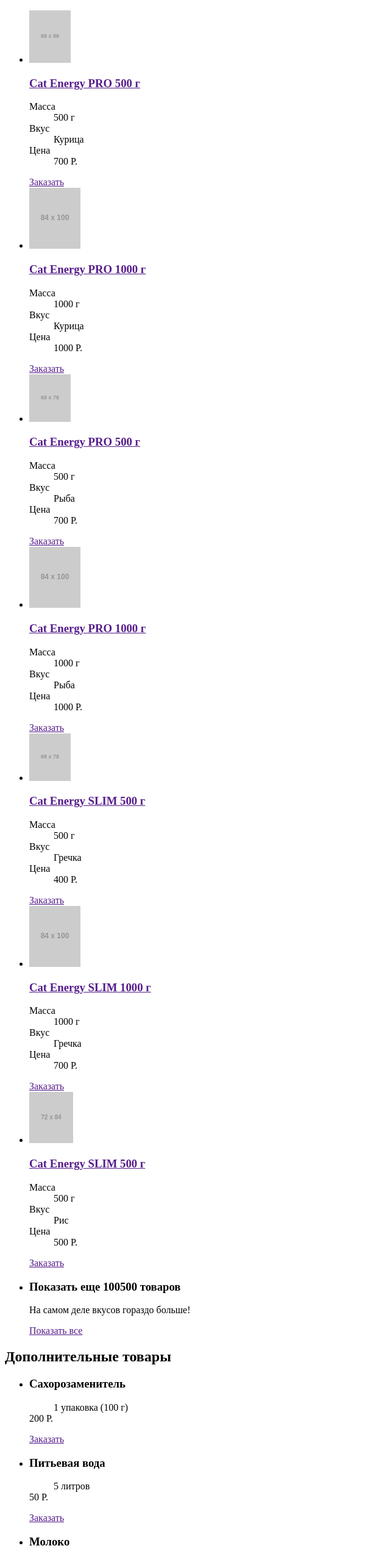
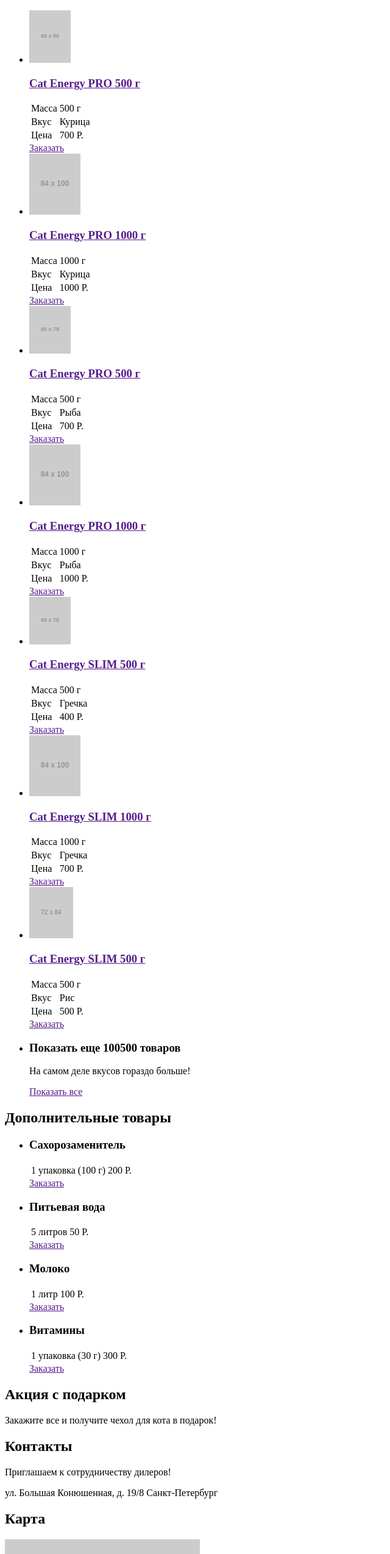
Before and after one commit to LxndrOghma/1548175-cat-energy-21, a website: page source/catalog.html in a window 1280 px wide. Shown: the part 251-2800 px from the top of the page at 61% size, without its empty margins (0-640 px from the left). Drawn offline with Linux system fonts and the light colour scheme; placeholder pictures from the web are drawn by us.

Commit message:
Провёл рефакторинг кода согласно замечаниям

```diff
--- a/source/catalog.html
+++ b/source/catalog.html
@@ -35,147 +35,189 @@
           <ul class="products__list">
             <li class="products__item">
               <div class="products__item-options">
-                <a class="products__link products__img" href="">
-                  <img class="products__img--pro-500-chicken" src="https://via.placeholder.com/68x86" width="68" height="86" alt="Порция Cat Energy Pro 500 грамм с курицей">
+                <a class="products__link" href="">
+                  <img class="products__img" src="https://via.placeholder.com/68x86" width="68" height="86" alt="Порция Cat Energy Pro 500 грамм с курицей">
                 </a>
                 <div class="products__parametres">
-                  <a class="products__link products__title-wrapper" href="">
+                  <a class="products__title-link" href="">
                     <h3 class="products__title">Cat Energy PRO 500 г</h3>
                   </a>
-                  <dl class="products__description-list">
-                    <dt class="products__description-list-term">Масса</dt>
-                    <dd class="products__description-list-description">500 г</dd>
-                    <dt class="products__description-list-term">Вкус</dt>
-                    <dd class="products__description-list-description">Курица</dd>
-                    <dt class="products__description-list-term">Цена</dt>
-                    <dd class="products__description-list-description">700 Р.</dd>
-                  </dl>
+                  <table class="products__description-table">
+                    <tr class="products__description-table-row">
+                      <td class="products__description-table-description">Масса</td>
+                      <td class="products__description-table-value">500 г</td>
+                    </tr>
+                    <tr class="products__description-table-row">
+                      <td class="products__description-table-description">Вкус</td>
+                      <td class="products__description-table-value">Курица</td>
+                    </tr>
+                    <tr class="products__description-table-row">
+                      <td class="products__description-table-description">Цена</td>
+                      <td class="products__description-table-value">700 Р.</td>
+                    </tr>
+                  </table>
                 </div>
               </div>
               <a class="products__button button" href="">Заказать</a>
             </li>
             <li class="products__item">
               <div class="products__item-options">
-                <a class="products__link products__img" href="">
-                  <img class="products__img--pro-1000-chicken" src="https://via.placeholder.com/84x100" width="84" height="100" alt="Порция Cat Energy Pro 1000 грамм с курицей">
+                <a class="products__link" href="">
+                  <img class="products__img" src="https://via.placeholder.com/84x100" width="84" height="100" alt="Порция Cat Energy Pro 1000 грамм с курицей">
                 </a>
                 <div class="products__parametres">
-                  <a class="products__link products__title-wrapper" href="">
+                  <a class="products__title-link" href="">
                     <h3 class="products__title">Cat Energy PRO 1000 г</h3>
                   </a>
-                  <dl class="products__description-list">
-                    <dt class="products__description-list-term">Масса</dt>
-                    <dd class="products__description-list-description">1000 г</dd>
-                    <dt class="products__description-list-term">Вкус</dt>
-                    <dd class="products__description-list-description">Курица</dd>
-                    <dt class="products__description-list-term">Цена</dt>
-                    <dd class="products__description-list-description">1000 Р.</dd>
-                  </dl>
+                  <table class="products__description-table">
+                    <tr class="products__description-table-row">
+                      <td class="products__description-table-description">Масса</td>
+                      <td class="products__description-table-value">1000 г</td>
+                    </tr>
+                    <tr class="products__description-table-row">
+                      <td class="products__description-table-description">Вкус</td>
+                      <td class="products__description-table-value">Курица</td>
+                    </tr>
+                    <tr class="products__description-table-row">
+                      <td class="products__description-table-description">Цена</td>
+                      <td class="products__description-table-value">1000 Р.</td>
+                    </tr>
+                  </table>
                 </div>
               </div>
               <a class="products__button button" href="">Заказать</a>
             </li>
             <li class="products__item">
               <div class="products__item-options">
-                <a class="products__link products__img" href="">
-                  <img class="products__img--pro-500-fish" src="https://via.placeholder.com/68x78" width="68" height="78" alt="Порция Cat Energy Pro 500 грамм с рыбой">
+                <a class="products__link" href="">
+                  <img class="products__img" src="https://via.placeholder.com/68x78" width="68" height="78" alt="Порция Cat Energy Pro 500 грамм с рыбой">
                 </a>
                 <div class="products__parametres">
-                  <a class="products__link products__title-wrapper" href="">
+                  <a class="products__title-link" href="">
                     <h3 class="products__title">Cat Energy PRO 500 г</h3>
                   </a>
-                  <dl class="products__description-list">
-                    <dt class="products__description-list-term">Масса</dt>
-                    <dd class="products__description-list-description">500 г</dd>
-                    <dt class="products__description-list-term">Вкус</dt>
-                    <dd class="products__description-list-description">Рыба</dd>
-                    <dt class="products__description-list-term">Цена</dt>
-                    <dd class="products__description-list-description">700 Р.</dd>
-                  </dl>
+                  <table class="products__description-table">
+                    <tr class="products__description-table-row">
+                      <td class="products__description-table-description">Масса</td>
+                      <td class="products__description-table-value">500 г</td>
+                    </tr>
+                    <tr class="products__description-table-row">
+                      <td class="products__description-table-description">Вкус</td>
+                      <td class="products__description-table-value">Рыба</td>
+                    </tr>
+                    <tr class="products__description-table-row">
+                      <td class="products__description-table-description">Цена</td>
+                      <td class="products__description-table-value">700 Р.</td>
+                    </tr>
+                  </table>
                 </div>
               </div>
               <a class="products__button button" href="">Заказать</a>
             </li>
             <li class="products__item">
               <div class="products__item-options">
-                <a class="products__link products__img" href="">
-                  <img class="products__img--pro-1000-fish" src="https://via.placeholder.com/84x100" width="84" height="100" alt="Порция Cat Energy Pro 1000 грамм с рыбой">
+                <a class="products__link" href="">
+                  <img class="products__img" src="https://via.placeholder.com/84x100" width="84" height="100" alt="Порция Cat Energy Pro 1000 грамм с рыбой">
                 </a>
                 <div class="products__parametres">
-                  <a class="products__link products__title-wrapper" href="">
+                  <a class="products__title-link" href="">
                     <h3 class="products__title">Cat Energy PRO 1000 г</h3>
                   </a>
-                  <dl class="products__description-list description-list">
-                    <dt class="products__description-list-term">Масса</dt>
-                    <dd class="products__description-list-description">1000 г</dd>
-                    <dt class="products__description-list-term">Вкус</dt>
-                    <dd class="products__description-list-description">Рыба</dd>
-                    <dt class="products__description-list-term">Цена</dt>
-                    <dd class="products__description-list-description">1000 Р.</dd>
-                  </dl>
+                  <table class="products__description-table">
+                    <tr class="products__description-table-row">
+                      <td class="products__description-table-description">Масса</td>
+                      <td class="products__description-table-value">1000 г</td>
+                    </tr>
+                    <tr class="products__description-table-row">
+                      <td class="products__description-table-description">Вкус</td>
+                      <td class="products__description-table-value">Рыба</td>
+                    </tr>
+                    <tr class="products__description-table-row">
+                      <td class="products__description-table-description">Цена</td>
+                      <td class="products__description-table-value">1000 Р.</td>
+                    </tr>
+                  </table>
                 </div>
               </div>
               <a class="products__button button" href="">Заказать</a>
             </li>
             <li class="products__item">
               <div class="products__item-options">
-                <a class="products__link products__img" href="">
-                  <img class="products__img--slim-500-buckwheat" src="https://via.placeholder.com/68x78" width="68" height="78" alt="Порция Cat Energy Slim 500 грамм с гречкой">
+                <a class="products__link" href="">
+                  <img class="products__img" src="https://via.placeholder.com/68x78" width="68" height="78" alt="Порция Cat Energy Slim 500 грамм с гречкой">
                 </a>
                 <div class="products__parametres">
-                  <a class="products__link products__title-wrapper" href="">
+                  <a class="products__title-link" href="">
                     <h3 class="products__title">Cat Energy SLIM 500 г</h3>
                   </a>
-                  <dl class="products__description-list description-list">
-                    <dt class="products__description-list-term">Масса</dt>
-                    <dd class="products__description-list-description">500 г</dd>
-                    <dt class="products__description-list-term">Вкус</dt>
-                    <dd class="products__description-list-description">Гречка</dd>
-                    <dt class="products__description-list-term">Цена</dt>
-                    <dd class="products__description-list-description">400 Р.</dd>
-                  </dl>
+                  <table class="products__description-table">
+                    <tr class="products__description-table-row">
+                      <td class="products__description-table-description">Масса</td>
+                      <td class="products__description-table-value">500 г</td>
+                    </tr>
+                    <tr class="products__description-table-row">
+                      <td class="products__description-table-description">Вкус</td>
+                      <td class="products__description-table-value">Гречка</td>
+                    </tr>
+                    <tr class="products__description-table-row">
+                      <td class="products__description-table-description">Цена</td>
+                      <td class="products__description-table-value">400 Р.</td>
+                    </tr>
+                  </table>
                 </div>
               </div>
               <a class="products__button button" href="">Заказать</a>
             </li>
             <li class="products__item">
               <div class="products__item-options">
-                <a class="products__link products__img" href="">
-                  <img class="products__img--slim-1000-buckwheat" src="https://via.placeholder.com/84x100" width="84" height="100" alt="Порция Cat Energy Slim 1000 грамм с гречкой">
+                <a class="products__link" href="">
+                  <img class="products__img" src="https://via.placeholder.com/84x100" width="84" height="100" alt="Порция Cat Energy Slim 1000 грамм с гречкой">
                 </a>
                 <div class="products__parametres">
-                  <a class="products__link products__title-wrapper" href="">
+                  <a class="products__title-link" href="">
                     <h3 class="products__title">Cat Energy SLIM 1000 г</h3>
                   </a>
-                  <dl class="products__description-list description-list">
-                    <dt class="products__description-list-term">Масса</dt>
-                    <dd class="products__description-list-description">1000 г</dd>
-                    <dt class="products__description-list-term">Вкус</dt>
-                    <dd class="products__description-list-description">Гречка</dd>
-                    <dt class="products__description-list-term">Цена</dt>
-                    <dd class="products__description-list-description">700 Р.</dd>
-                  </dl>
+                  <table class="products__description-table">
+                    <tr class="products__description-table-row">
+                      <td class="products__description-table-description">Масса</td>
+                      <td class="products__description-table-value">1000 г</td>
+                    </tr>
+                    <tr class="products__description-table-row">
+                      <td class="products__description-table-description">Вкус</td>
+                      <td class="products__description-table-value">Гречка</td>
+                    </tr>
+                    <tr class="products__description-table-row">
+                      <td class="products__description-table-description">Цена</td>
+                      <td class="products__description-table-value">700 Р.</td>
+                    </tr>
+                  </table>
                 </div>
               </div>
               <a class="products__button button" href="">Заказать</a>
             </li>
             <li class="products__item">
               <div class="products__item-options">
-                <a class="products__link products__img" href="">
-                  <img class="products__img--slim-500-rice" src="https://via.placeholder.com/72x84" width="72" height="84" alt="Порция Cat Energy Slim 500 грамм с рисом">
+                <a class="products__link" href="">
+                  <img class="products__img" src="https://via.placeholder.com/72x84" width="72" height="84" alt="Порция Cat Energy Slim 500 грамм с рисом">
                 </a>
                 <div class="products__parametres">
-                  <a class="products__link products__title-wrapper" href="">
+                  <a class="products__title-link" href="">
                     <h3 class="products__title">Cat Energy SLIM 500 г</h3>
                   </a>
-                  <dl class="products__description-list description-list">
-                    <dt class="products__description-list-term">Масса</dt>
-                    <dd class="products__description-list-description">500 г</dd>
-                    <dt class="products__description-list-term">Вкус</dt>
-                    <dd class="products__description-list-description">Рис</dd>
-                    <dt class="products__description-list-term">Цена</dt>
-                    <dd class="products__description-list-description">500 Р.</dd>
-                  </dl>
+                  <table class="products__description-table">
+                    <tr class="products__description-table-row">
+                      <td class="products__description-table-description">Масса</td>
+                      <td class="products__description-table-value">500 г</td>
+                    </tr>
+                    <tr class="products__description-table-row">
+                      <td class="products__description-table-description">Вкус</td>
+                      <td class="products__description-table-value">Рис</td>
+                    </tr>
+                    <tr class="products__description-table-row">
+                      <td class="products__description-table-description">Цена</td>
+                      <td class="products__description-table-value">500 Р.</td>
+                    </tr>
+                  </table>
                 </div>
               </div>
               <a class="products__button button" href="">Заказать</a>
@@ -190,46 +232,56 @@
           </ul>
         </div>
       </section>
-      <section class="additional-goods">
-        <h2 class="additional-goods__title">Дополнительные товары</h2>
-        <ul class="additional-goods__list">
-          <li class="additional-goods__item additional-products">
+      <section class="additional-products">
+        <h2 class="additional-products__title">Дополнительные товары</h2>
+        <ul class="additional-products__list">
+          <li class="additional-products__item">
             <h3 class="additional-products__title">Сахорозаменитель</h3>
-            <dl class="additional-products__description-list">
-              <dd class="additional-products__description-list-amount">1 упаковка (100 г)</dd>
-              <dt class="additional-products__description-list-price">200 Р.</dt>
-            </dl>
+            <table class="additional-products__description-table">
+              <tr class="additional-products__description-table-row">
+                <td class="additional-products__description-table-amount">1 упаковка (100 г)</td>
+                <td class="additional-products__description-table-price">200 Р.</td>
+              </tr>
+            </table>
             <a class="additional-products__button button" href="">Заказать</a>
           </li>
-          <li class="additional-goods__item additional-products">
+          <li class="additional-products__item additional-products">
             <h3 class="additional-products__title">Питьевая вода</h3>
-            <dl class="additional-products__description-list">
-              <dd class="additional-products__description-list-amount">5 литров</dd>
-              <dt class="additional-products__description-list-price">50 Р.</dt>
-            </dl>
+            <table class="additional-products__description-table">
+              <tr class="additional-products__description-table-row">
+                <td class="additional-products__description-table-amount">5 литров</td>
+                <td class="additional-products__description-table-price">50 Р.</td>
+              </tr>
+            </table>
             <a class="additional-products__button button" href="">Заказать</a>
           </li>
-          <li class="additional-goods__item additional-products">
+          <li class="additional-products__item additional-products">
             <h3 class="additional-products__title">Молоко</h3>
-            <dl class="additional-products__description-list">
-              <dd class="additional-products__description-list-amount">1 литр</dd>
-              <dt class="additional-products__description-list-price">100 Р.</dt>
-            </dl>
+            <table class="additional-products__description-table">
+              <tr class="additional-products__description-table-row">
+                <td class="additional-products__description-table-amount">1 литр</td>
+                <td class="additional-products__description-table-price">100 Р.</td>
+              </tr>
+            </table>
             <a class="additional-products__button button" href="">Заказать</a>
           </li>
-          <li class="additional-goods__item additional-products">
+          <li class="additional-products__item additional-products">
             <h3 class="additional-products__title">Витамины</h3>
-            <dl class="additional-products__description-list">
-              <dd class="additional-products__description-list-amount">1 упаковка (30 г)</dd>
-              <dt class="additional-products__description-list-price">300 Р.</dt>
-            </dl>
+            <table class="additional-products__description-table">
+              <tr class="additional-products__description-table-row">
+                <td class="additional-products__description-table-amount">1 упаковка (30 г)</td>
+                <td class="additional-products__description-table-price">300 Р.</td>
+              </tr>
+            </table>
             <a class="additional-products__button button" href="">Заказать</a>
           </li>
         </ul>
       </section>
-      <section class="gift gift__wrapper">
-        <h2 class="visually-hidden">Акция с подарком</h2>
-        <p class="gift__text motivation-text">Закажите все и получите чехол для кота в подарок!</p>
+      <section class="gift">
+        <div class="gift__wrapper">
+          <h2 class="visually-hidden">Акция с подарком</h2>
+          <p class="gift__text motivation-text">Закажите все и получите чехол для кота в подарок!</p>
+        </div>
       </section>
       <section class="contacts">
         <div class="contacts__wrapper">
```
